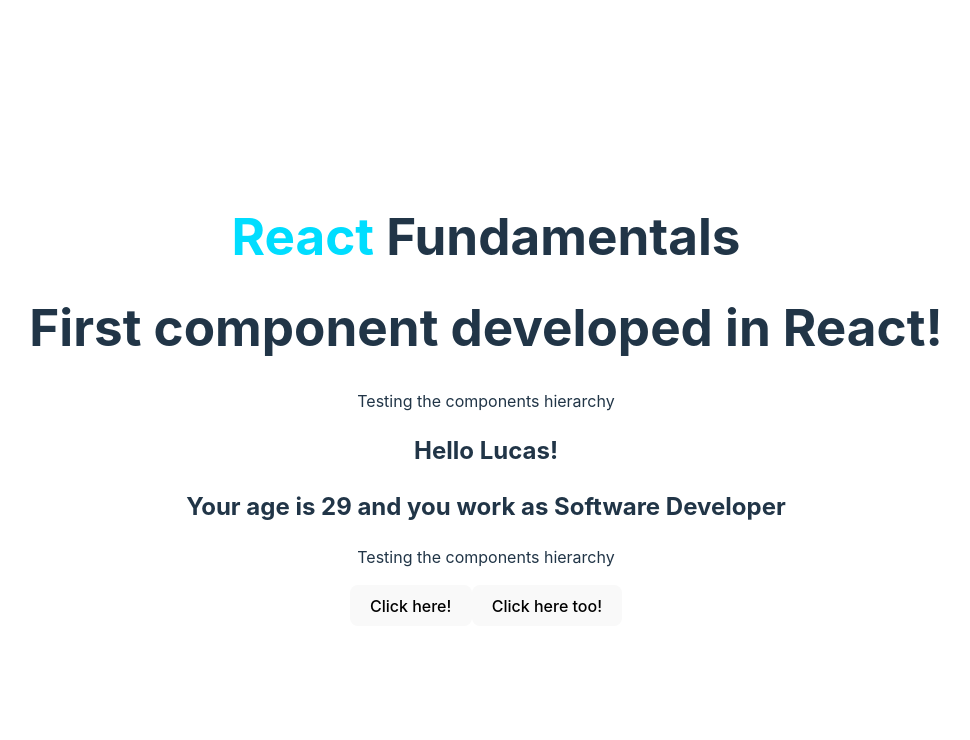
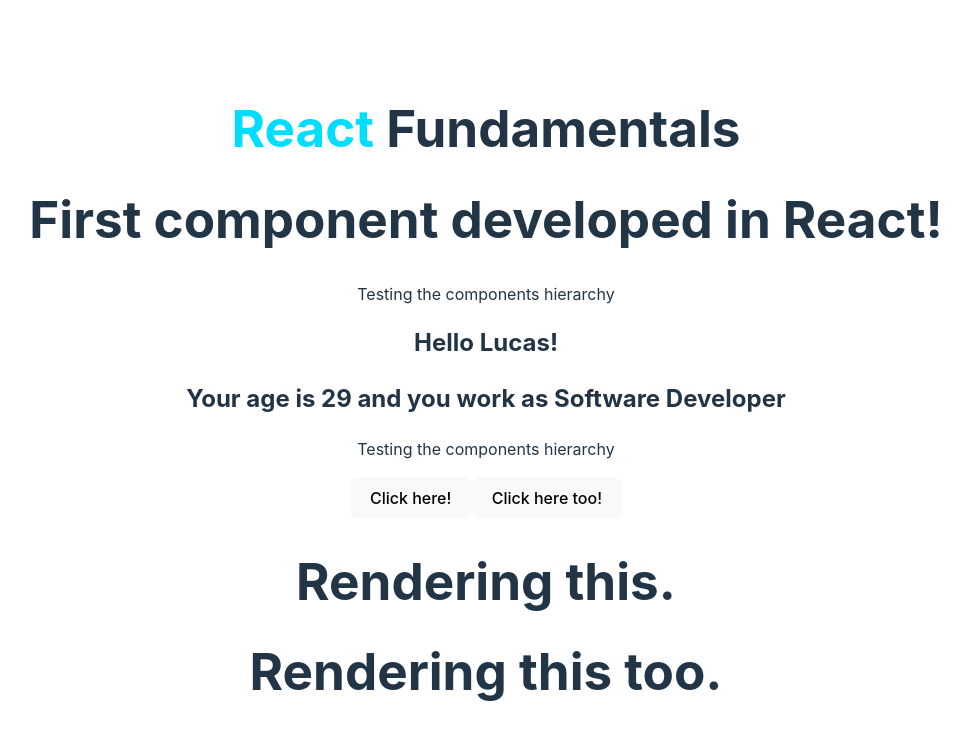
Before and after one commit to Lucas31394/React-Udemy, a React app in the folder reactFundamentals/ReactFundamentals/: page / in a window 1280 px wide. Shown: the top 740 px of the page, without its empty margins (154-1124 px from the left). Built offline with nearby package versions, Linux system fonts and the light colour scheme; the HTML template or start-up script is replaced by a standard one.

Commit message:
render function

```diff
--- a/reactFundamentals/ReactFundamentals/src/components/Events.jsx
+++ b/reactFundamentals/ReactFundamentals/src/components/Events.jsx
@@ -2,6 +2,15 @@
     const handleMyEvent = (e) => {
         console.log(e)
         console.log("Event triggered.")
+    };
+
+    const rederingSomething = (x) => {
+        if(x) {
+            return <h1>Rendering this.</h1>
+        }
+        else {
+            return <h1>Rendering this too.</h1>
+        }
     }
 
     return (
@@ -10,6 +19,8 @@
                 <button onClick={handleMyEvent}>Click here!</button>
                 <button onClick={() => console.log("Clicked!")}>Click here too!</button>
             </div>
+            {rederingSomething(true)}
+            {rederingSomething(false)}
         </div>
     )
 }
```
